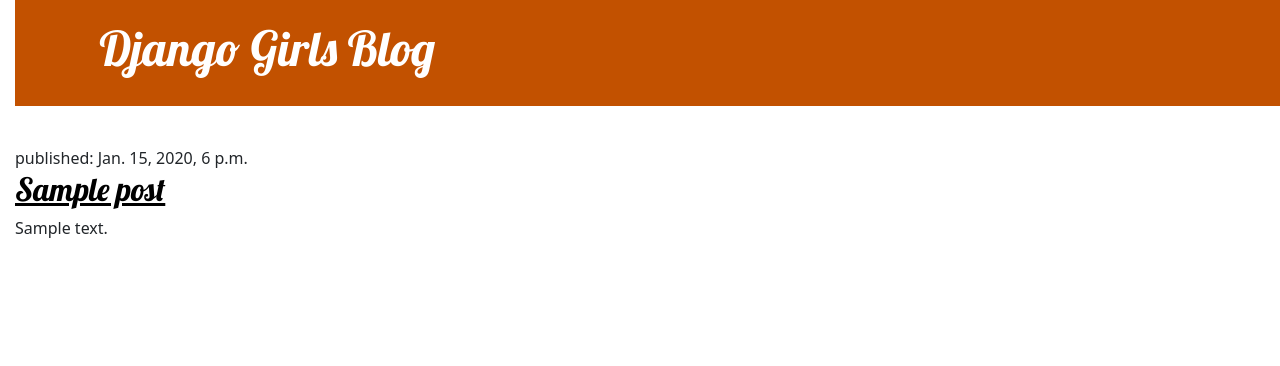
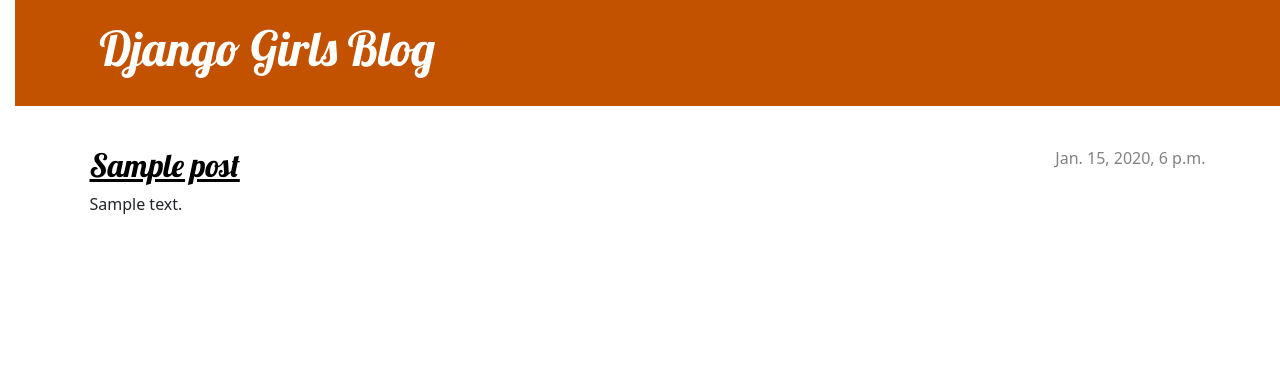
Before and after one commit to Khuangyang/django, a Django app: page / in a window 1280 px wide. Shown: the top 366 px of the page. Run offline with Django 5.2, Linux system fonts and the light colour scheme; tables that the repository leaves empty hold one stand-in row (values such as "Sample post").

Commit message:
main_article

```diff
--- a/djangogirls/blog/templates/blog/post_list.html
+++ b/djangogirls/blog/templates/blog/post_list.html
@@ -14,13 +14,20 @@
             </div>
         </header>
 
+        <main class="container">
+            <div class="row">
+                <div class="col">
                     {% for post in posts %}
                         <article class="post">
-                <time>published: {{ post.published_date }}</time>
+                            <time class="date">
+                                {{ post.published_date }}
+                            </time>
                             <h2><a href="">{{ post.title }}</a></h2>
                             <p>{{ post.text|linebreaksbr }}</p>
                         </article>
-
                     {% endfor %}
+                </div>
+            </div>
+        </main>
     </body>
 </html>
```
Lines whose indentation alone changed are shown as unchanged.
